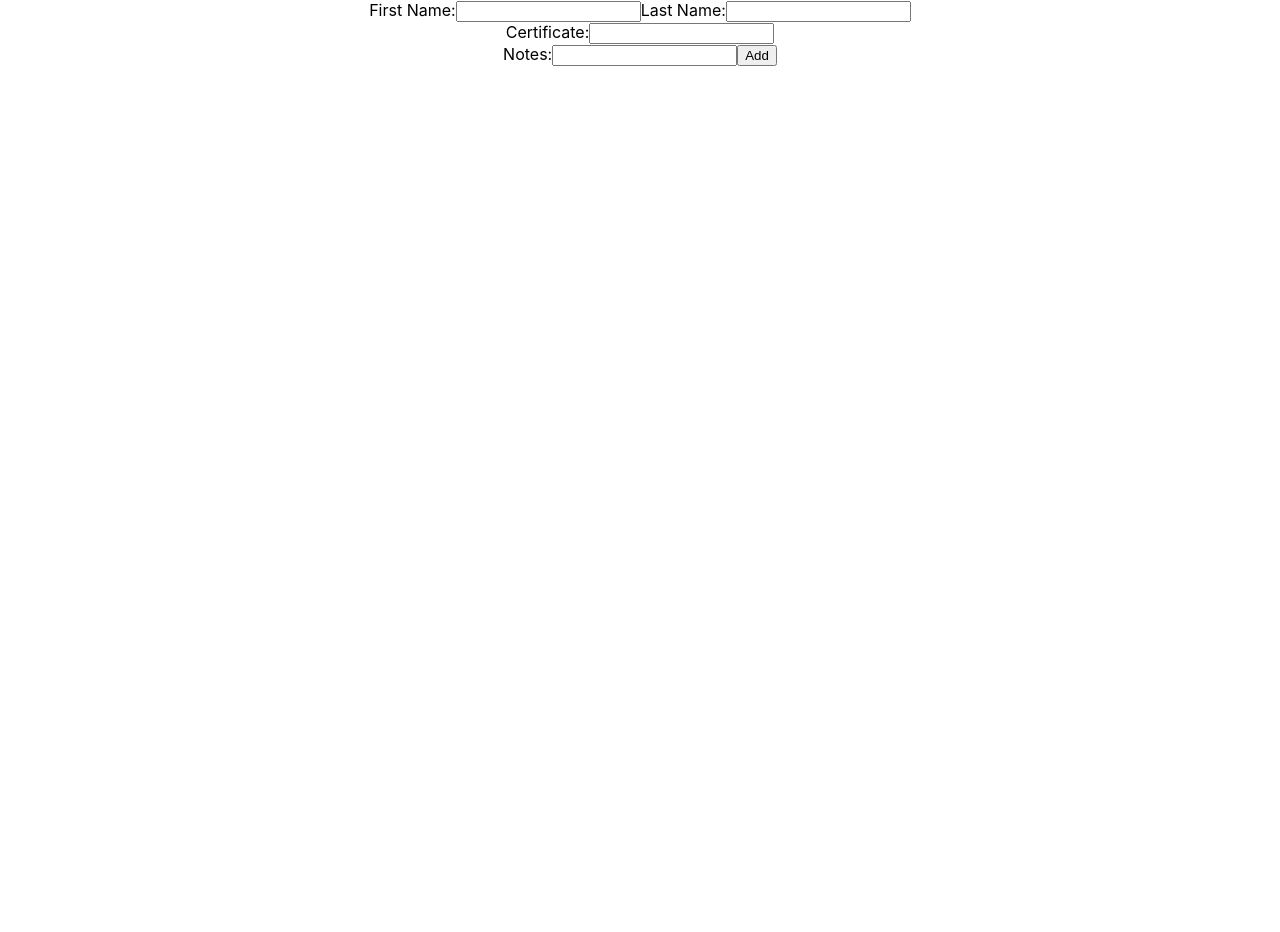
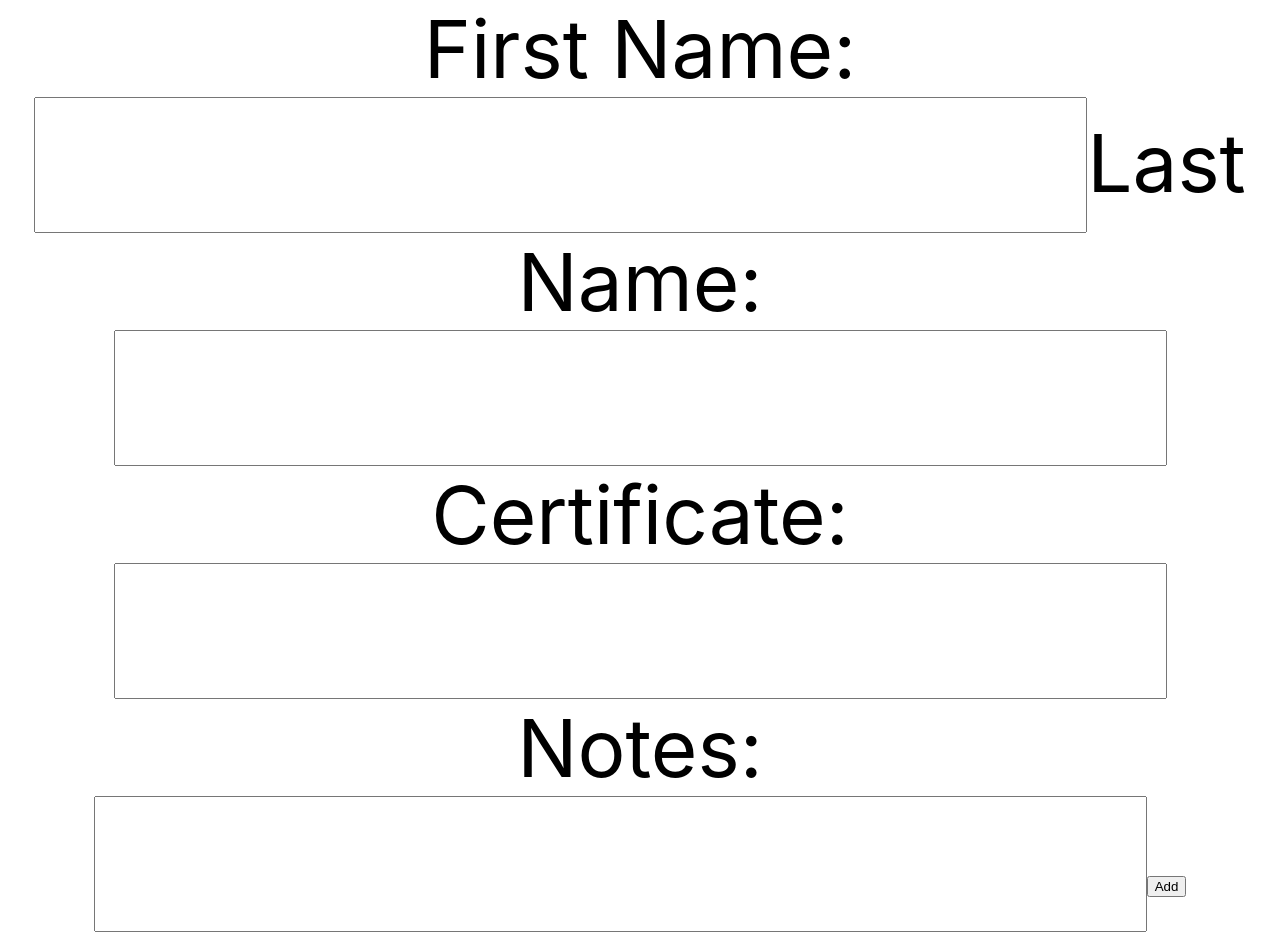
Before and after one commit to CacheAngus/frontend_temp, a React (Create React App) app: page / in a window 1280 px wide. Before the commit the page ends 800 px from the top, so only its background shows below. Built offline with nearby package versions, Linux system fonts and the light colour scheme.

Commit message:
changed the css

```diff
--- a/src/App.css
+++ b/src/App.css
@@ -1,5 +1,6 @@
 .App {
   text-align: center;
+  font-size: 80px;
 }
 
 .App-logo {
@@ -30,3 +31,9 @@
     transform: rotate(360deg);
   }
 }
+
+input[type=text] {
+padding: 20px 10px;
+line-height: 28px;
+font-size: 80px;
+}
--- a/src/App.js
+++ b/src/App.js
@@ -33,8 +33,9 @@ changeNotes(e) {
   render() {
     return (
       <div className="App">
-                <div>
-                    First Name:<input type="text" value={this.state.firstNameValue} onChange={this.changeFirstName}/>
+                <div style={this.state.formStyle}>
+                    First Name:
+                    <input  type="text" value={this.state.firstNameValue} onChange={this.changeFirstName}/>
 
                     Last Name:<input type="text" value={this.state.lastNameValue} onChange={this.changeLastName}/>
                     <br/>
@@ -49,13 +50,5 @@ changeNotes(e) {
   }
 }
 
-let style = {
-    formTitle: {
-        textDecoration: "line-through;"
-    },
-    formInput: {
-        border: "1px solid black;"
-    }
-};
 
 export default App;
```
